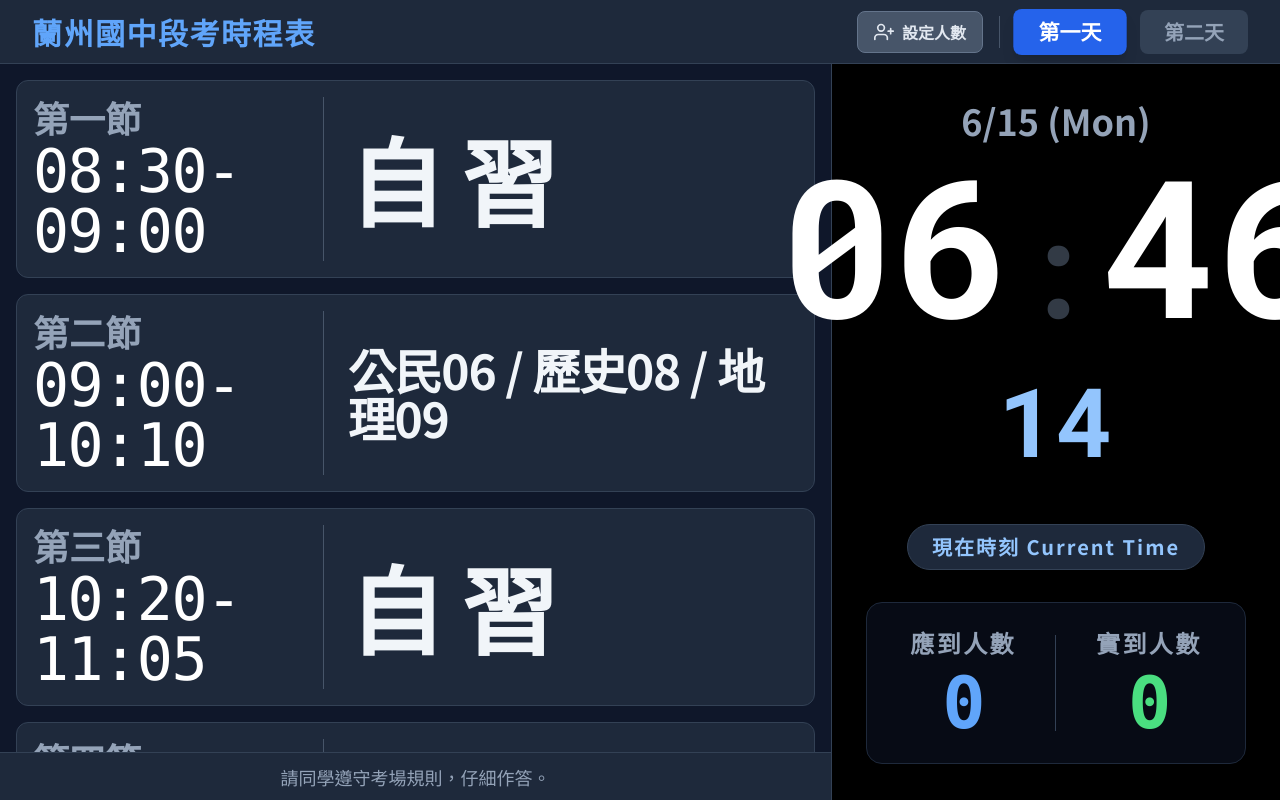
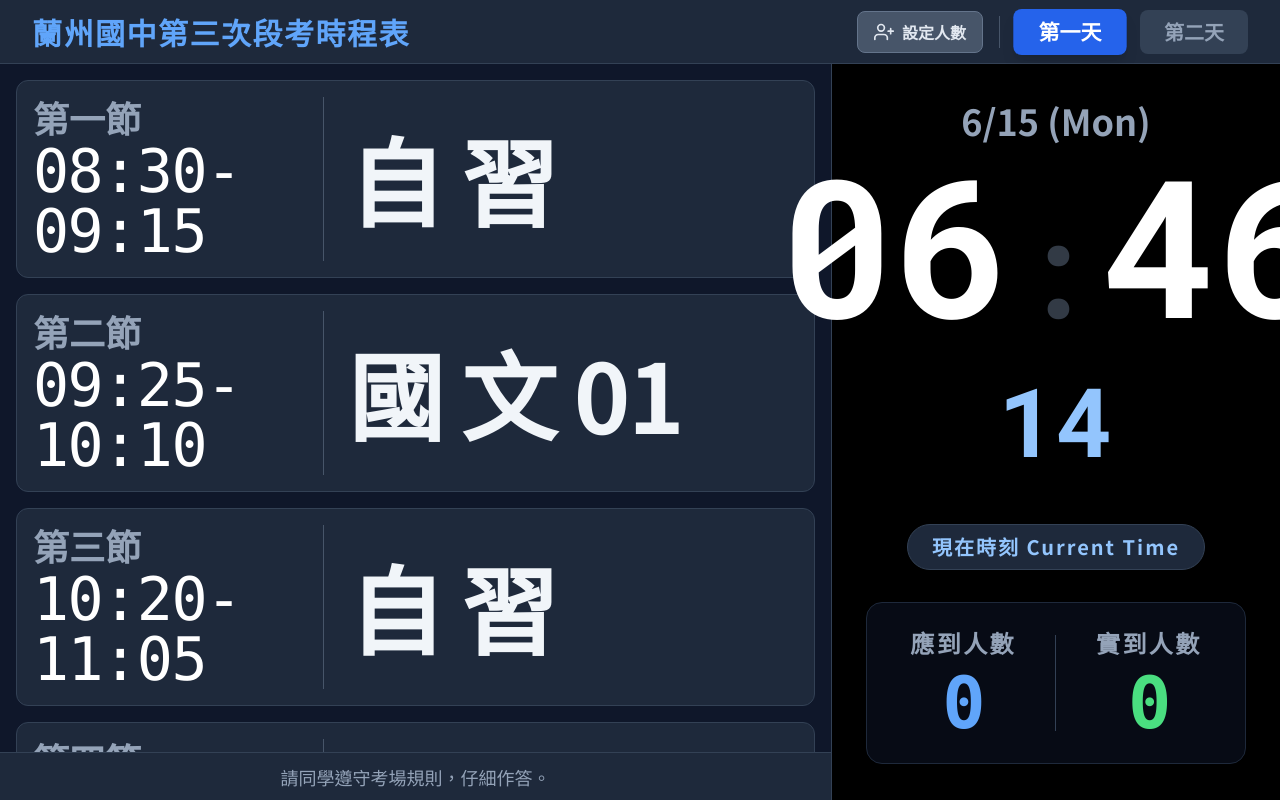
Before and after one commit to Bruce-Yu57/examschedule, a plain HTML site: page index.html in a window 1280 px wide. Drawn offline with nearby package versions, Linux system fonts and the light colour scheme.

Commit message:
Add files via upload
for 114-2-3rd

```diff
--- a/index.html
+++ b/index.html
@@ -3,7 +3,7 @@
 <head>
     <meta charset="UTF-8">
     <meta name="viewport" content="width=device-width, initial-scale=1.0">
-    <title>蘭州國中 段考時程顯示</title>
+    <title>蘭州國中段考時程顯示</title>
     <script src="https://cdn.tailwindcss.com"></script>
     <link href="https://fonts.googleapis.com/css2?family=Noto+Sans+TC:wght@400;700;900&family=Roboto+Mono:wght@500;700&display=swap" rel="stylesheet">
     <style>
@@ -68,7 +68,7 @@
 <body class="h-screen w-screen flex flex-col">
     <!-- Header -->
     <header class="h-[8vh] bg-slate-800 flex items-center justify-between px-8 border-b border-slate-700 shadow-lg shrink-0">
-        <h1 class="text-3xl font-bold tracking-wider text-blue-400">蘭州國中段考時程表</h1>
+        <h1 class="text-3xl font-bold tracking-wider text-blue-400">蘭州國中第三次段考時程表</h1>
         <div class="flex space-x-4 items-center">
             <button onclick="openSettings()" class="px-4 py-2 rounded-lg bg-slate-600 hover:bg-slate-500 text-slate-200 font-bold border border-slate-500 flex items-center gap-2">
                 <svg xmlns="http://www.w3.org/2000/svg" width="20" height="20" viewBox="0 0 24 24" fill="none" stroke="currentColor" stroke-width="2" stroke-linecap="round" stroke-linejoin="round"><path d="M16 21v-2a4 4 0 0 0-4-4H5a4 4 0 0 0-4 4v2"></path><circle cx="8.5" cy="7" r="4"></circle><line x1="20" y1="8" x2="20" y2="14"></line><line x1="23" y1="11" x2="17" y2="11"></line></svg>
@@ -168,20 +168,20 @@
         // --- 1. 資料設定 (Configuration) ---  ***** 手動設定 part 1/1 *****
         const schedules = {
             1: [ // 第一天
-                { name: "第一節", time: "08:30-09:00", start: "08:30", end: "09:00", subject: "自 習" },
-                { name: "第二節", time: "09:00-10:10", start: "09:00", end: "10:10", subject: "公民06 / 歷史08 / 地理09" },
+                { name: "第一節", time: "08:30-09:15", start: "08:30", end: "09:15", subject: "自 習" },
+                { name: "第二節", time: "09:25-10:10", start: "09:25", end: "10:10", subject: "國 文 01" },
                 { name: "第三節", time: "10:20-11:05", start: "10:20", end: "11:05", subject: "自 習" },
-                { name: "第四節", time: "11:15-12:00", start: "11:15", end: "12:00", subject: "理 化 12" },
+                { name: "第四節", time: "11:15-12:00", start: "11:15", end: "12:00", subject: "英 語 02" },
 		{ name: "第五節", time: "13:15-14:05", start: "13:15", end: "14:05", subject: "作 文" },
                 { name: "第六節", time: "14:20-15:05", start: "14:20", end: "15:05", subject: "自 習" },
-                { name: "第七節", time: "15:15-16:00", start: "15:15", end: "16:00", subject: "國 文 01" },
+                { name: "第七節", time: "15:15-16:00", start: "15:15", end: "16:00", subject: "理 化 12" },
 
             ],
             2: [ // 第二天
                 { name: "第一節", time: "08:30-09:15", start: "08:30", end: "09:15", subject: "自 習" },
-                { name: "第二節", time: "09:25-10:10", start: "09:25", end: "10:10", subject: "英 語 02" },
-                { name: "第三節", time: "10:20-11:05", start: "10:20", end: "11:05", subject: "自 習" },
-                { name: "第四節", time: "11:15-12:00", start: "11:15", end: "12:00", subject: "數 學 04" },
+                { name: "第二節", time: "09:25-10:10", start: "09:25", end: "10:10", subject: "數 學 04" },
+                { name: "第三節", time: "10:20-10:50", start: "10:20", end: "10:50", subject: "自 習" },
+                { name: "第四節", time: "10:50-12:00", start: "10:50", end: "12:00", subject: "公民06 / 歷史08 / 地理09" },
 
             ]
         };
```
